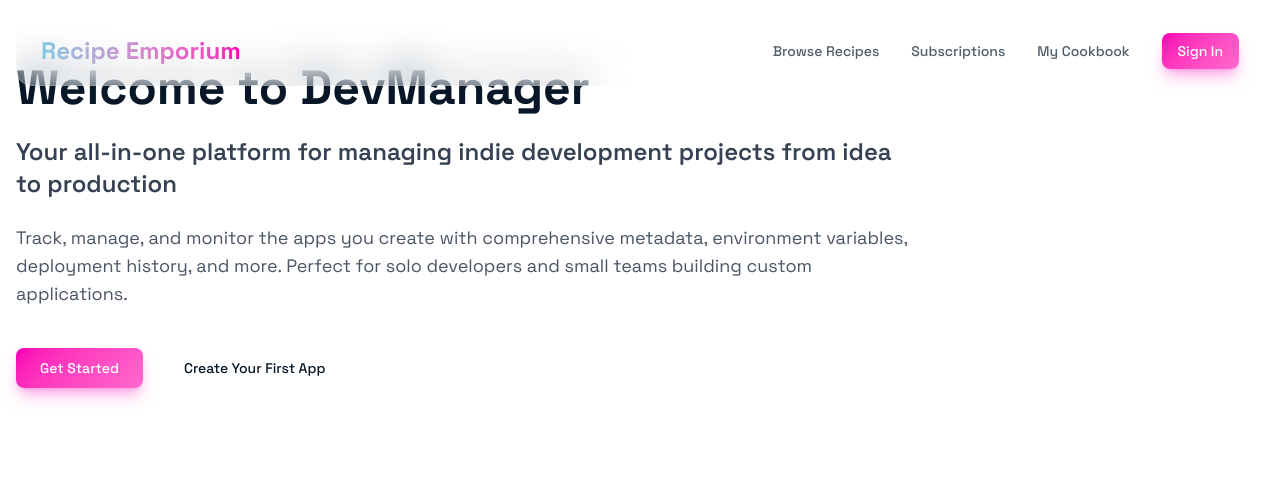
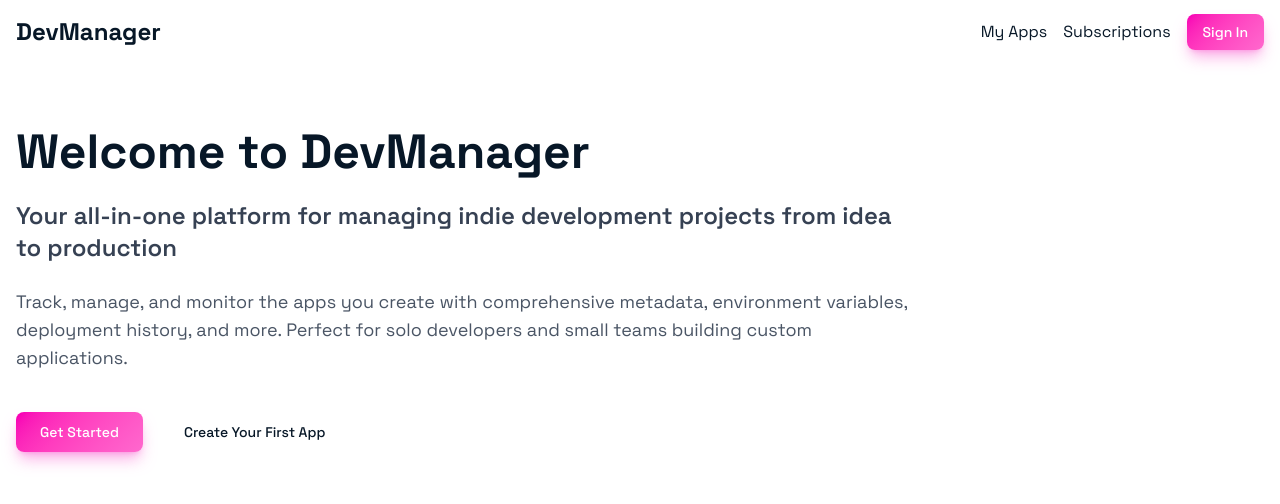
Before and after one commit to nexai2024/solo-dev-mgr, a Next.js app: page / in a window 1280 px wide. Shown: the top 504 px of the page. Built offline with nearby package versions, Linux system fonts and the light colour scheme; no server answers.

Commit message:
Refactor Navbar component layout and links

```diff
--- a/components/Navbar.tsx
+++ b/components/Navbar.tsx
@@ -5,29 +5,13 @@ import { Button } from "@/components/ui/button";
 
 const Navbar = () => {
   return (
-    <header className="glass fixed top-4 left-1/2 -translate-x-1/2 w-[calc(100%-2rem)] max-w-7xl mx-auto px-6 py-4 rounded-2xl z-50 flex justify-between items-center animate-in fade-in slide-in-from-top-4 duration-600 delay-75">
-      <Link href="/" className="text-2xl font-bold bg-gradient-to-r from-baby-blue-500 to-hot-pink-500 bg-clip-text text-transparent">
-        Recipe Emporium
+    <header className="flex justify-between items-center p-4 gap-4 h-16 max-w-7xl mx-auto">
+      <Link href="/" className="text-2xl font-bold">
+        DevManager
       </Link>
-      <nav className="flex gap-8 items-center">
-        <Link
-          href="/recipes"
-          className="text-sm font-medium text-foreground/70 hover:text-foreground transition-colors duration-200 relative after:absolute after:bottom-[-4px] after:left-0 after:w-0 after:h-0.5 after:bg-gradient-accent after:transition-all after:duration-300 hover:after:w-full"
-        >
-          Browse Recipes
-        </Link>
-        <Link
-          href="/subscription"
-          className="text-sm font-medium text-foreground/70 hover:text-foreground transition-colors duration-200 relative after:absolute after:bottom-[-4px] after:left-0 after:w-0 after:h-0.5 after:bg-gradient-accent after:transition-all after:duration-300 hover:after:w-full"
-        >
-          Subscriptions
-        </Link>
-        <Link
-          href="/my-cookbook"
-          className="text-sm font-medium text-foreground/70 hover:text-foreground transition-colors duration-200 relative after:absolute after:bottom-[-4px] after:left-0 after:w-0 after:h-0.5 after:bg-gradient-accent after:transition-all after:duration-300 hover:after:w-full"
-        >
-          My Cookbook
-        </Link>
+      <div className="flex gap-4 items-center">
+        <Link href="/apps">My Apps</Link>
+        <Link href="/subscription">Subscriptions</Link>
         <SignedOut>
           <SignInButton>
             <Button>Sign In</Button>
@@ -36,7 +20,7 @@ const Navbar = () => {
         <SignedIn>
           <UserButton />
         </SignedIn>
-      </nav>
+      </div>
     </header>
   );
 };
```
